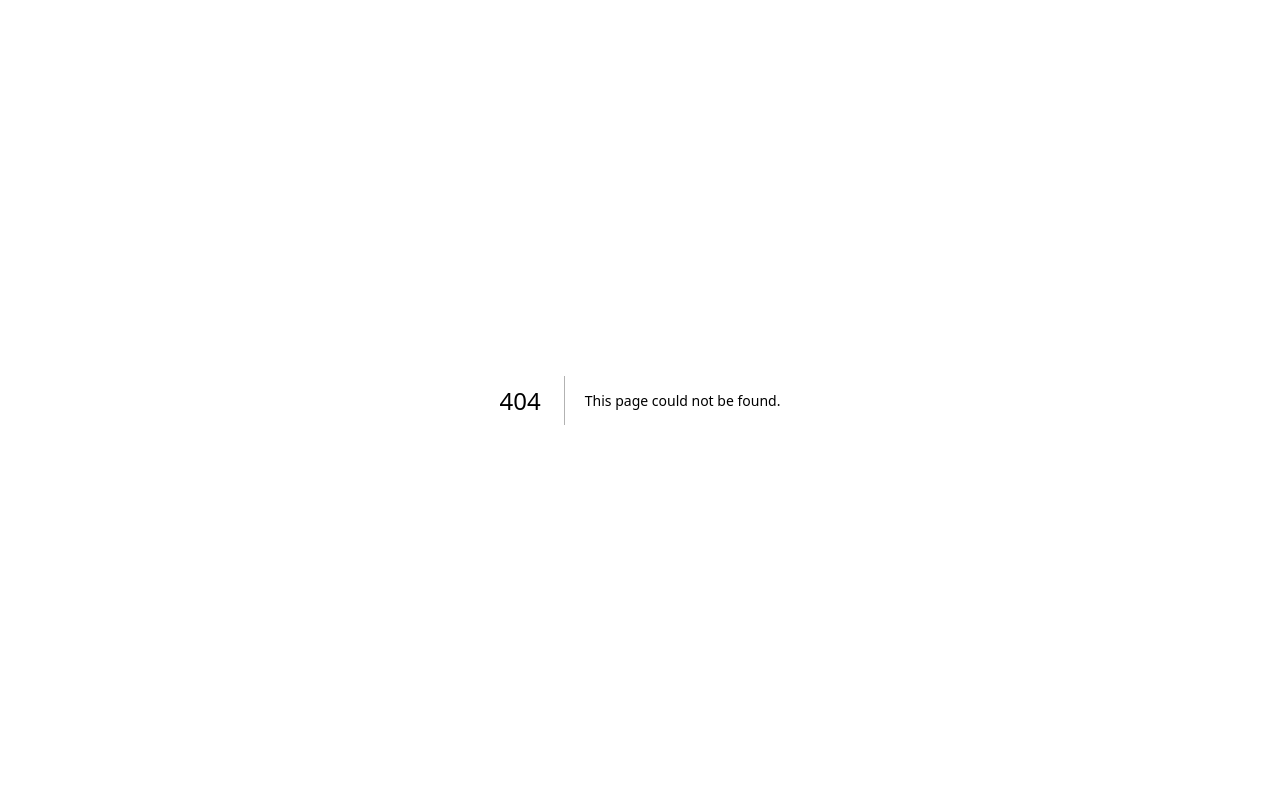
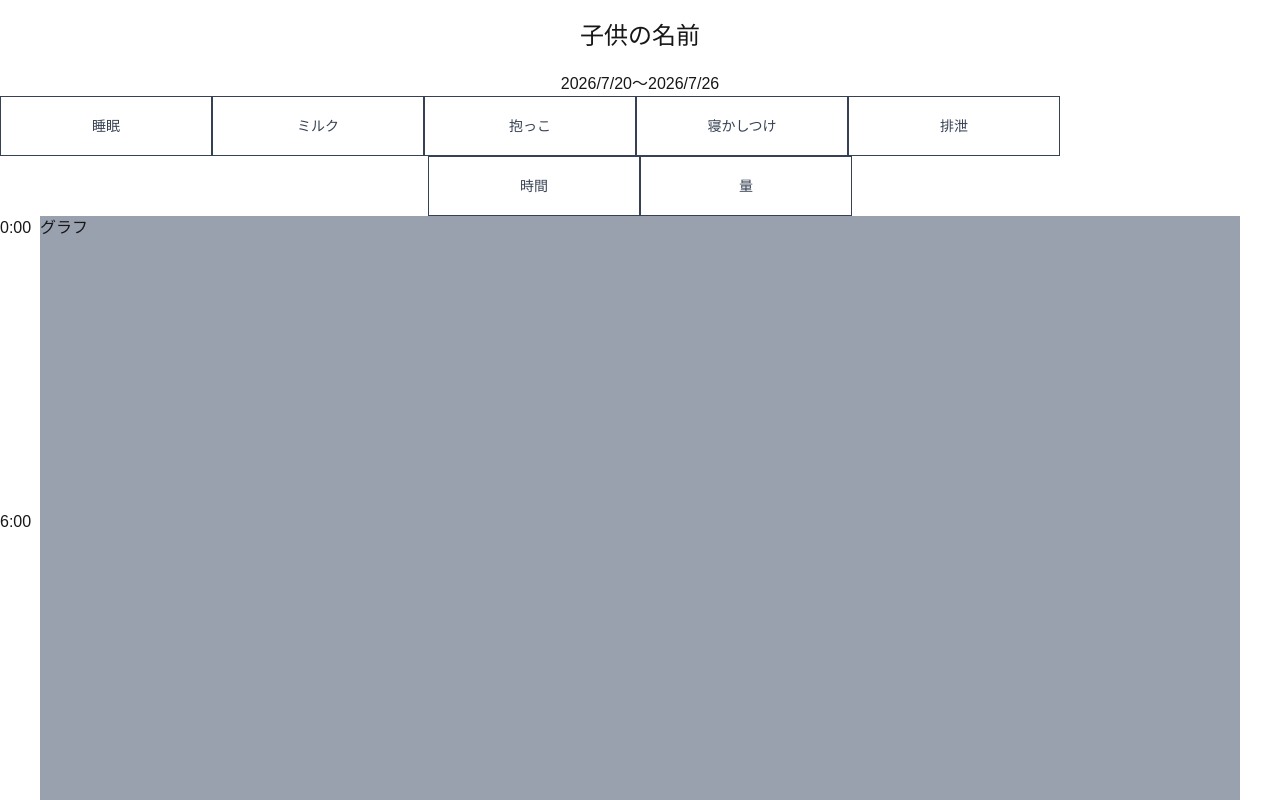
Before and after one commit to tsugumi-0406/miteruyo, a Next.js app in the folder frontend/: page /recode in a window 1280 px wide. Before the commit this address had no page. Shown: the top 800 px of the page. Built offline with nearby package versions, Linux system fonts and the light colour scheme.

Commit message:
記録まとめ画面の作成

```diff
--- /dev/null
+++ b/frontend/app/recode/page.tsx
@@ -0,0 +1,50 @@
+import { LoginButton, RecordButton, PageButton } from "../components/button";
+
+function App() {
+  return (
+    <div className="h-screen flex flex-col">
+      <h1 className="bold text-2xl py-5 text-center">子供の名前</h1>
+      <h2 className="text-center text-1xl">2026/7/20～2026/7/26</h2>
+      <div className="flex text-sm">
+        <RecordButton inner="睡眠" />
+        <RecordButton inner="ミルク" />
+        <RecordButton inner="抱っこ" />
+        <RecordButton inner="寝かしつけ" />
+        <RecordButton inner="排泄" />
+      </div>
+
+      <div className="flex text-sm mx-auto">
+        <RecordButton inner="時間" />
+        <RecordButton inner="量" />
+      </div>
+
+      <div className="flex">
+        <div className="flex flex-col justify-between">
+          <p>0:00</p>
+          <p>6:00</p>
+          <p>12:00</p>
+          <p>18:00</p>
+          <p>24:00</p>
+        </div>
+        <div className="bg-gray-400 w-300 h-300">グラフ</div>
+      </div>
+      <div className="flex justify-around">
+        <p>月</p>
+        <p>火</p>
+        <p>水</p>
+        <p>木</p>
+        <p>金</p>
+        <p>土</p>
+        <p>日</p>
+      </div>
+
+      <div className="flex mb-0 mt-auto">
+        <PageButton inner="ホーム"></PageButton>
+        <PageButton inner="記録のまとめ"></PageButton>
+        <PageButton inner="設定"></PageButton>
+      </div>
+    </div>
+  );
+}
+
+export default App;
```
